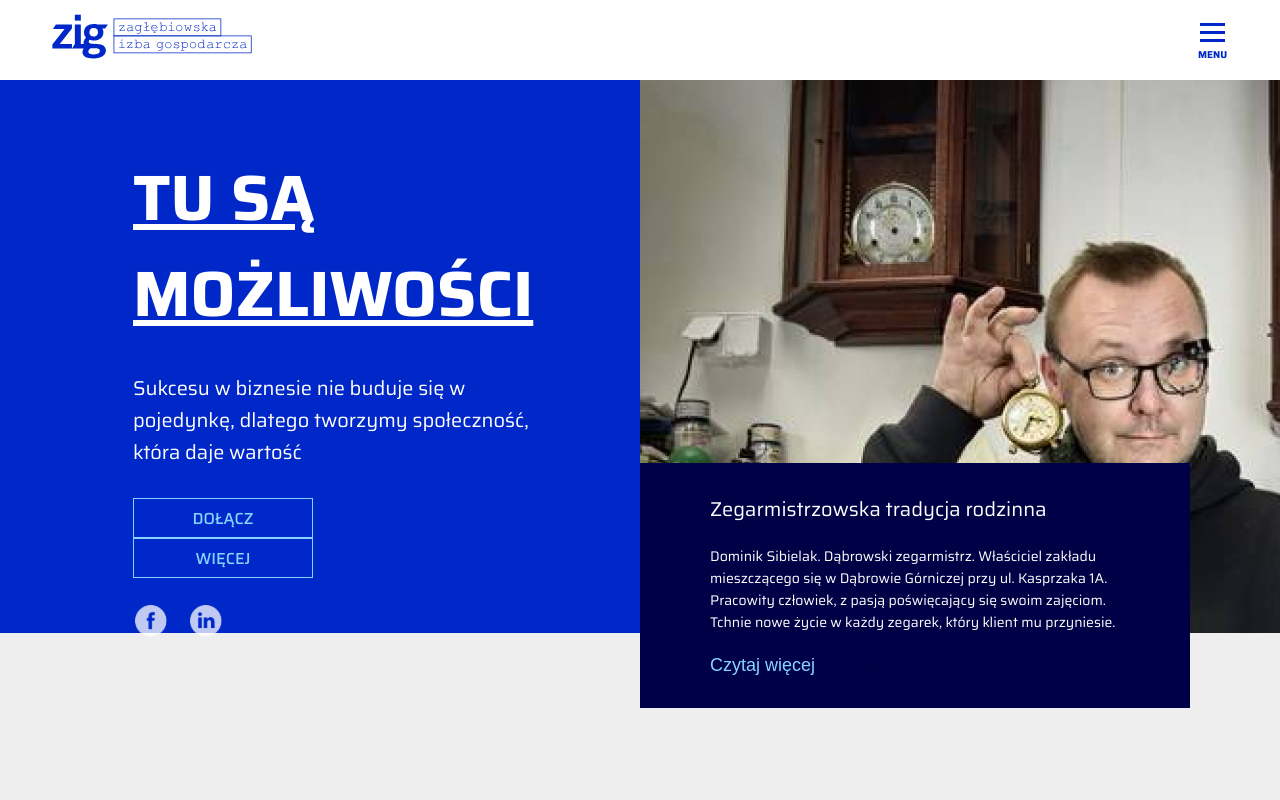
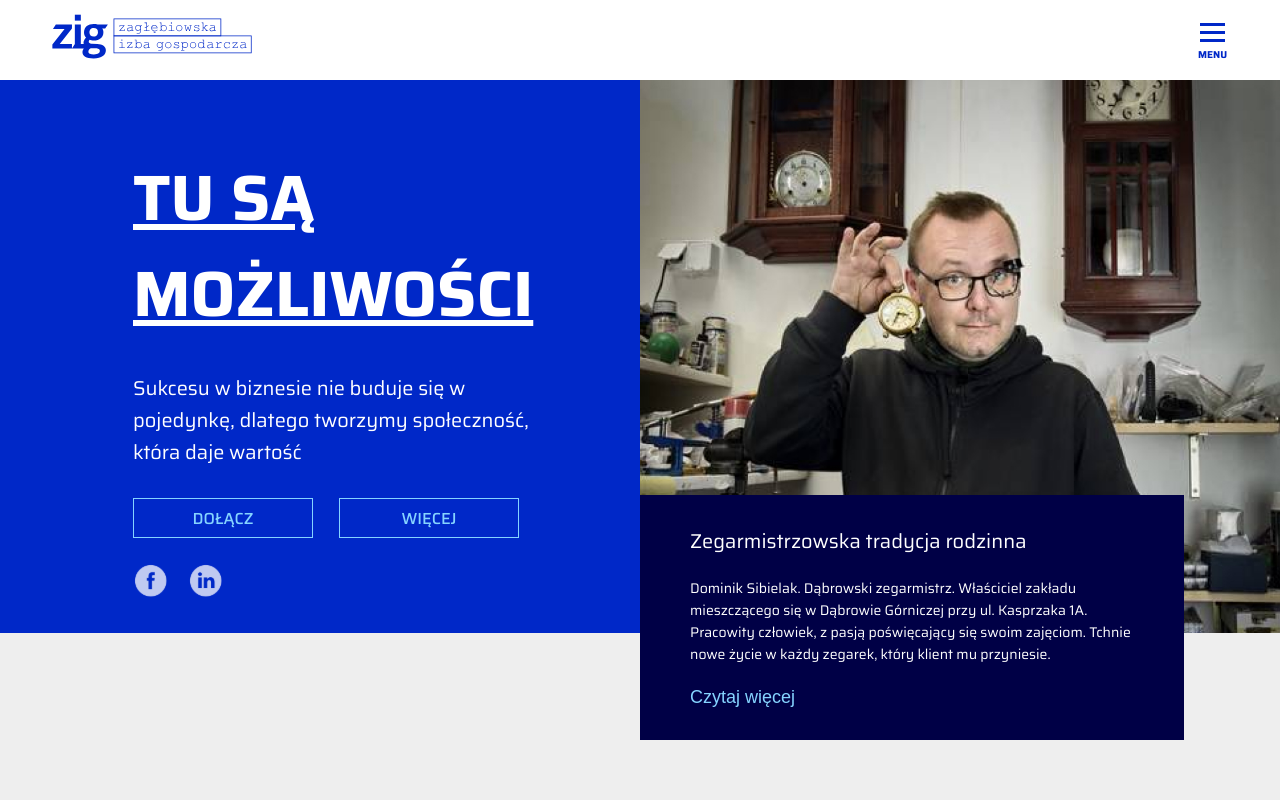
Before and after one commit to michalwieja/zigvue, a Vue app: page / in a window 1280 px wide. Shown: the top 800 px of the page. Built offline with nearby package versions, Linux system fonts and the light colour scheme.

Commit message:
hero refactor

```diff
--- a/src/components/home/Hero.vue
+++ b/src/components/home/Hero.vue
@@ -1,10 +1,5 @@
 <template>
   <section class="hero">
-
-    <div class="hero__image">
-      <img src="@/assets/hero.jpg" alt="hero">
-    </div>
-    <div class="hero__wrapper">
     <div class="hero__content">
       <div class="hero__title main-title">TU SĄ
         MOŻLIWOŚCI
@@ -15,6 +10,7 @@
       <div class="button-wrapper">
         <Button color="light-blue" text="dołącz"/>
         <Button color="light-blue" text="więcej"/>
+
       </div>
       <div class="socials-wrapper">
         <div class="icon fb">
@@ -25,30 +21,34 @@
         </div>
       </div>
     </div>
-
-    </div>
+    <div class="hero__image">
       <div class="hero__description">
-      <div class="hero__description__title">
+        <div class="title">
           Zegarmistrzowska tradycja rodzinna
         </div>
-      <div class="hero__description__text">
+        <div class="text">
           Dominik Sibielak. Dąbrowski zegarmistrz. Właściciel zakładu mieszczącego się w Dąbrowie
           Górniczej przy ul. Kasprzaka 1A. Pracowity człowiek, z pasją poświęcający się swoim
           zajęciom. Tchnie nowe życie w każdy zegarek, który klient mu przyniesie.
         </div>
+
         <ButtonReadMore color="light-blue" src="@/assets/arrow-right-light-blue.svg"/>
       </div>
+    </div>
+
+
 
 
   </section>
 </template>
 
 <script>
-import ButtonReadMore from "@/components/ButtonReadMore";
-import Button from "@/components/Button";
 
+
+import Button from '@/components/Button';
+import ButtonReadMore from '@/components/ButtonReadMore';
 export default {
   name: "Hero",
-  components: {Button, ButtonReadMore}
+  components: { ButtonReadMore, Button }
 }
 </script>
--- a/src/scss/hero.scss
+++ b/src/scss/hero.scss
@@ -1,35 +1,22 @@
 .hero {
-  background-color: $blue;
   height: 722px;
-  position: relative;
-
-  &__title {
-    padding-top: 85px;
-  }
-
-  &__image {
-    position: absolute;
-    left: 50%;
-    height: 100%;
-    overflow: hidden;
-  }
-
-  &__wrapper {
-    padding: 0 $content-padding-desktop;
-    @include flex;
-    height: 100%;
-    width: 100%;
-    position: relative;
-  }
+  width: 100vw;
+  @include flex;
 
   &__content {
-    width: 40%;
+    width: 50%;
+    height: 100%;
+    background-color: $blue;
+    padding-left: $content-padding-desktop;
+    padding-top: 85px;
+
   }
 
   &__text {
     color: $white;
     font-size: 24px;
     padding: 50px 0px;
+    width: 80%;
   }
 
   .socials-wrapper {
@@ -46,20 +33,28 @@
     }
   }
 
+  &__image {
+    width: 50%;
+    height: 100%;
+    background-image: url('../assets/hero.jpg');
+    background-size: cover;
+    position: relative;
+    background-position: center top;
+  }
+
   &__description {
-    width: 660px;
     background-color: $grenade;
     color: $white;
+    width: 70%;
     position: relative;
-    top: -170px;
-    left: 50%;
-    padding: 30px 70px;
+    top: 75%;
+    padding: 30px 50px;
 
-    &__title {
+    & .title {
       font-size: 30px;
     }
 
-    &__text {
+    & .text {
       padding: 20px 0;
     }
   }
@@ -67,9 +62,25 @@
 
 @include respond-to($xxl) {
   .hero {
+    &__content {
+      padding-left: $content-padding-tablet;
+    }
 
-    &__wrapper {
-      padding: 0 $content-padding-tablet;
+    &__title {
+      width: 60%;
+    }
+
+    &__description {
+      width: 85%;
+
+      & .title {
+        font-size: 20px;
+      }
+
+      & .text {
+        font-size: 14px;
+        padding: 20px 0;
+      }
     }
   }
 }
@@ -78,59 +89,65 @@
   .hero {
     height: 553px;
 
-    &__title {
+    &__content {
       padding-top: 70px;
     }
 
     &__text {
       font-size: 20px;
-      padding: 30px 0;
+      padding: 30px 0px;
     }
 
     .socials-wrapper {
       padding-top: 25px;
     }
+  }
+}
 
-    &__description {
-      width: 550px;
+@include respond-to($large) {
+  .hero {
 
+    &__content {
+      padding-top: 50px;
+    }
 
-      &__title {
-        font-size: 20px;
-      }
-
-      &__text {
-        font-size: 14px;
-        padding: 20px 0;
-      }
+    &__text {
+      font-size: 18px;
     }
   }
 }
 
+@include respond-to($small) {
+  .hero {
+    height: 100vh;
+    width: 100vw;
+    flex-direction: column;
 
-@include respond-to($large) {
-  .hero {
-
-    &__title {
+    &__content {
+      width: 100%;
+      padding-left: $content-padding-mobile;
       padding-top: 50px;
     }
 
+    &__text {
+      font-size: 16px;
+      padding: 25px 0px;
+      width: 100%;
+    }
+
+    .socials-wrapper {
+      padding: 25px 0;
+    }
+
+    &__image {
+      width: 100%;
+      height: 100%;
+    }
+
     &__description {
-      width: 450px;
-      padding: 20px 40px;
-
-
-      &__title {
-        font-size: 18px;
-      }
-
-      &__text {
-        font-size: 12px;
-        padding: 10px 0;
-      }
+      width: 100%;
+      top: 100%;
+      padding: 30px $content-padding-mobile;
     }
   }
 }
-@include respond-to($small){
-
-}
--- a/src/scss/index.scss
+++ b/src/scss/index.scss
@@ -23,6 +23,10 @@
     font-size: 50px;
     line-height: 75px;
   }
+  @include respond-to($small){
+    font-size: 34px;
+    line-height: 54px;
+  }
 }
 
 .sub-title{
```
Lines whose indentation alone changed are shown as unchanged.
